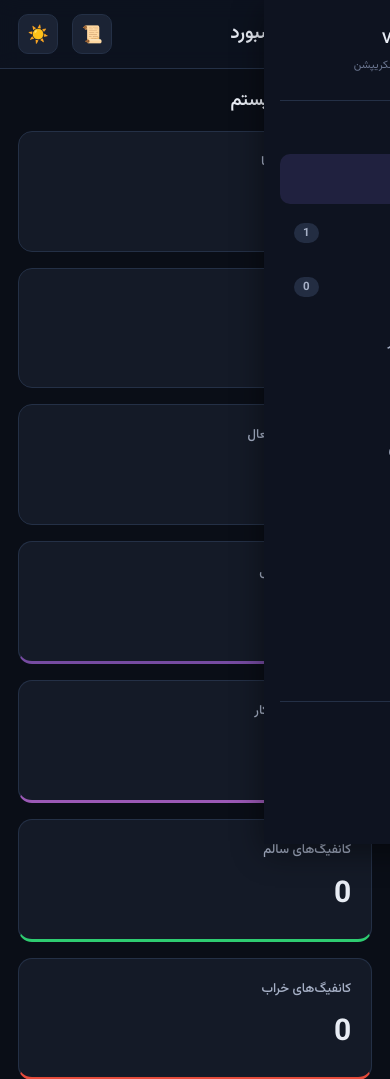
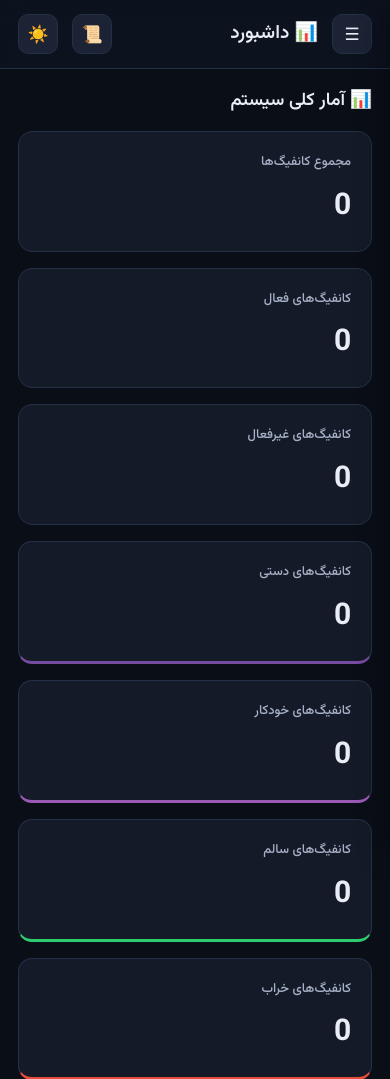
Before and after one commit to alighaffari3000/V2Ray-Subscription-Manager, a Flask app: page /adminpanel in a window 390 px wide. Shown: the top 1079 px of the page. Run offline with Flask 3, Linux system fonts and the light colour scheme; the visitor is signed in with stand-in values (Sample User, id 1); data comes from the database, SQL or seed files in the repository; data that the repository does not hold is empty.

Commit message:
fix(ui): repair admin panel mobile drawer (v1.2.1)
RTL `inset-inline-end` resolved to the left edge, so the hide transform
`translateX(100%)` parked the closed sidebar in the middle of the screen
over the content (covered content in portrait, floating panel in landscape).
Anchor the drawer to the physical right edge and cap width/height.

Co-Authored-By: Claude Opus 4.8 <noreply@anthropic.com>

```diff
--- a/v2raysub/templates/admin.html
+++ b/v2raysub/templates/admin.html
@@ -436,7 +436,16 @@
         @media (max-width: 860px) {
             #menu-toggle { display: inline-flex; }
             .sidebar {
-                position: fixed; inset-inline-end: 0; top: 0;
+                /* Drawer anchored to the physical right edge. We use explicit
+                   physical properties (not inset-inline-*) because this doc is
+                   RTL: `inset-inline-end` would resolve to the LEFT edge, and
+                   combined with the rightward `translateX(100%)` hide transform
+                   the closed panel would land in the middle of the screen. */
+                position: fixed; right: 0; left: auto; top: 0;
+                width: min(86vw, var(--sidebar-w));
+                height: 100vh; height: 100dvh;
+                border-inline-start: none;
+                border-inline-end: 1px solid var(--border);
                 transform: translateX(100%);
                 box-shadow: var(--shadow);
             }
```
Also changed, not shown: v2raysub/CHANGELOG.md, 1 other file.
